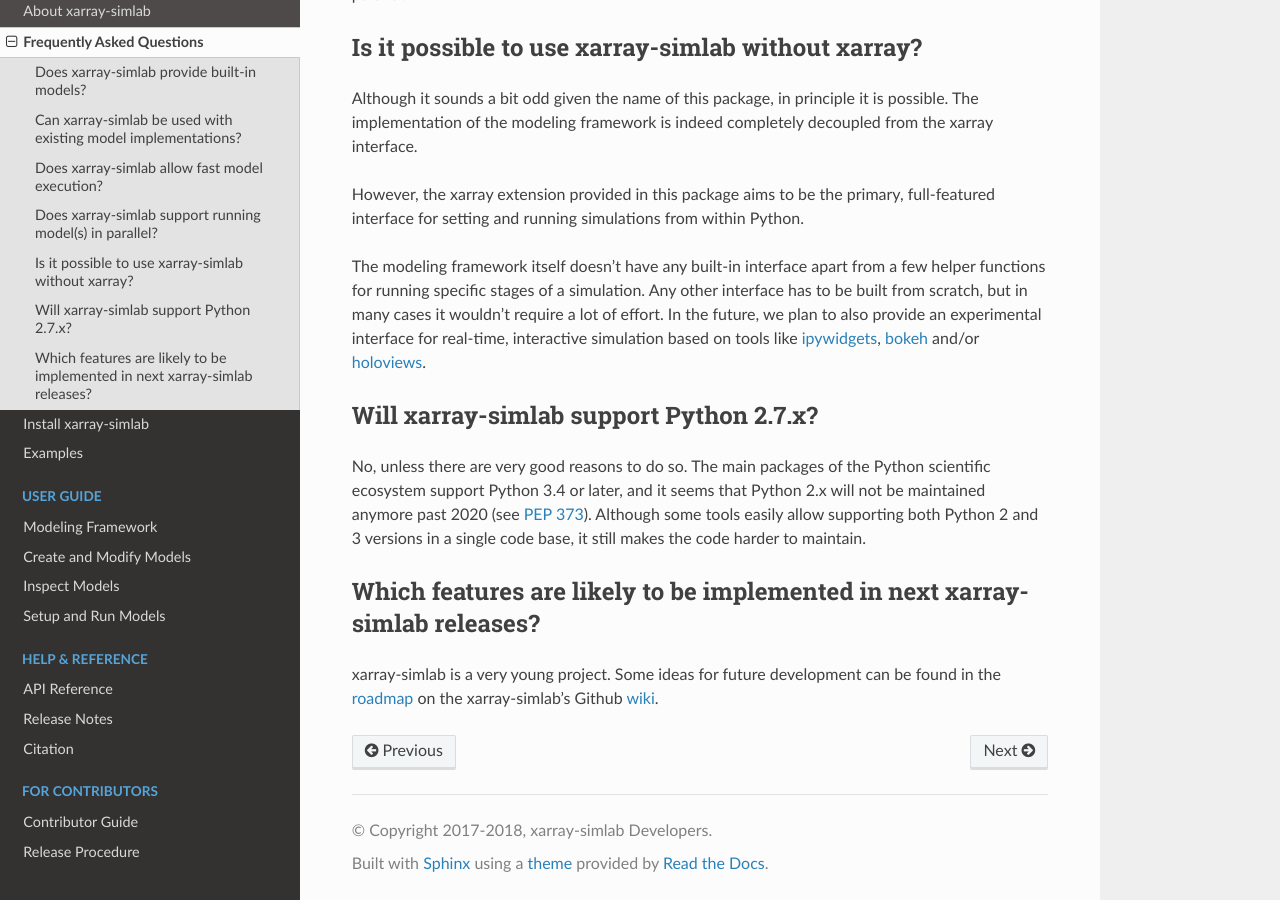
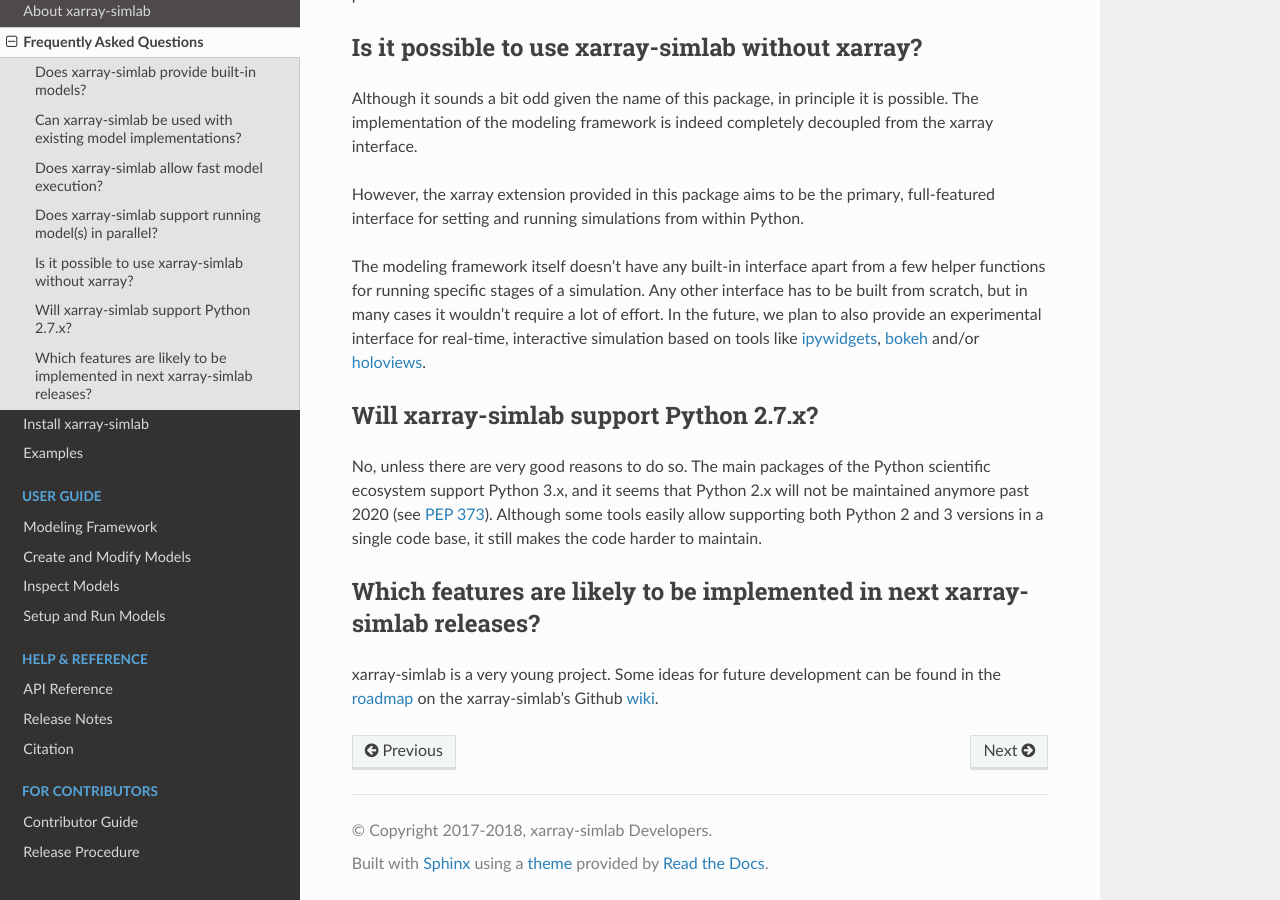
Before and after one commit to xarray-contrib/xarray-simlab, a Sphinx documentation site: the page built from doc/faq.rst, in a window 1280 px wide and 900 px high, scrolled down 1609 px. Built offline with Sphinx 7.4.7 and the Read the Docs theme 2.0.0, drawn with Linux system fonts in a browser that asks for light colours; pages that are not in the unit, such as notebooks, are missing from menus; the version number could not be read and is left out.

Commit message:
minor changes in FAQ

```diff
--- a/doc/faq.rst
+++ b/doc/faq.rst
@@ -113,11 +113,11 @@ Will xarray-simlab support Python 2.7.x?
 ----------------------------------------
 
 No, unless there are very good reasons to do so. The main packages of
-the Python scientific ecosystem support Python 3.4 or later, and it
-seems that Python 2.x will not be maintained anymore past 2020 (see
-`PEP 373`_). Although some tools easily allow supporting both Python 2
-and 3 versions in a single code base, it still makes the code harder
-to maintain.
+the Python scientific ecosystem support Python 3.x, and it seems that
+Python 2.x will not be maintained anymore past 2020 (see `PEP
+373`_). Although some tools easily allow supporting both Python 2 and
+3 versions in a single code base, it still makes the code harder to
+maintain.
 
 .. _`PEP 373`: https://www.python.org/dev/peps/pep-0373/
 
```
Also changed, not shown: other parts of doc/faq.rst (+2 -2 lines).
